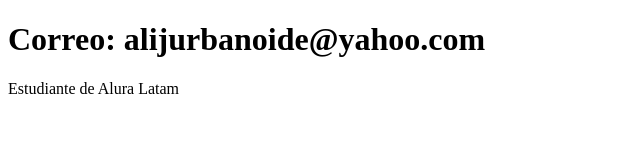
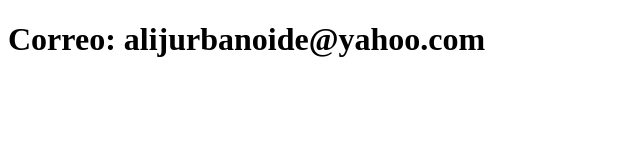
Before and after one commit to Jurbano81/Sistema-de-registro, a plain HTML site: page contacto.html in a window 1280 px wide. Shown: the whole page, without its empty margins (0-640 px from the left). Drawn offline with Linux system fonts and the light colour scheme.

Commit message:
Actualización del contacto.html en main

```diff
--- a/contacto.html
+++ b/contacto.html
@@ -8,6 +8,5 @@
 </head>
 <body>
     <h1>Correo: alijurbanoide@yahoo.com</h1>
-    <p>Estudiante de Alura Latam</p>
 </body>
 </html>
```
